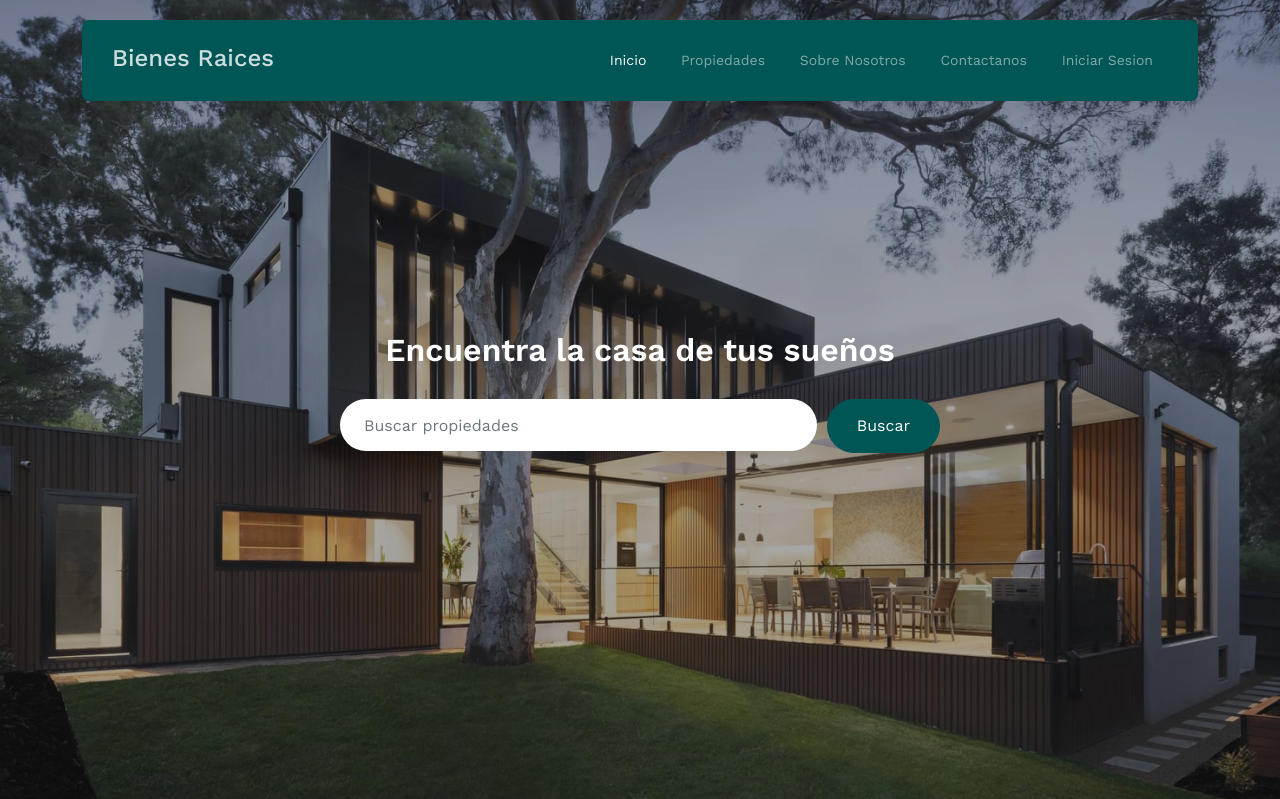
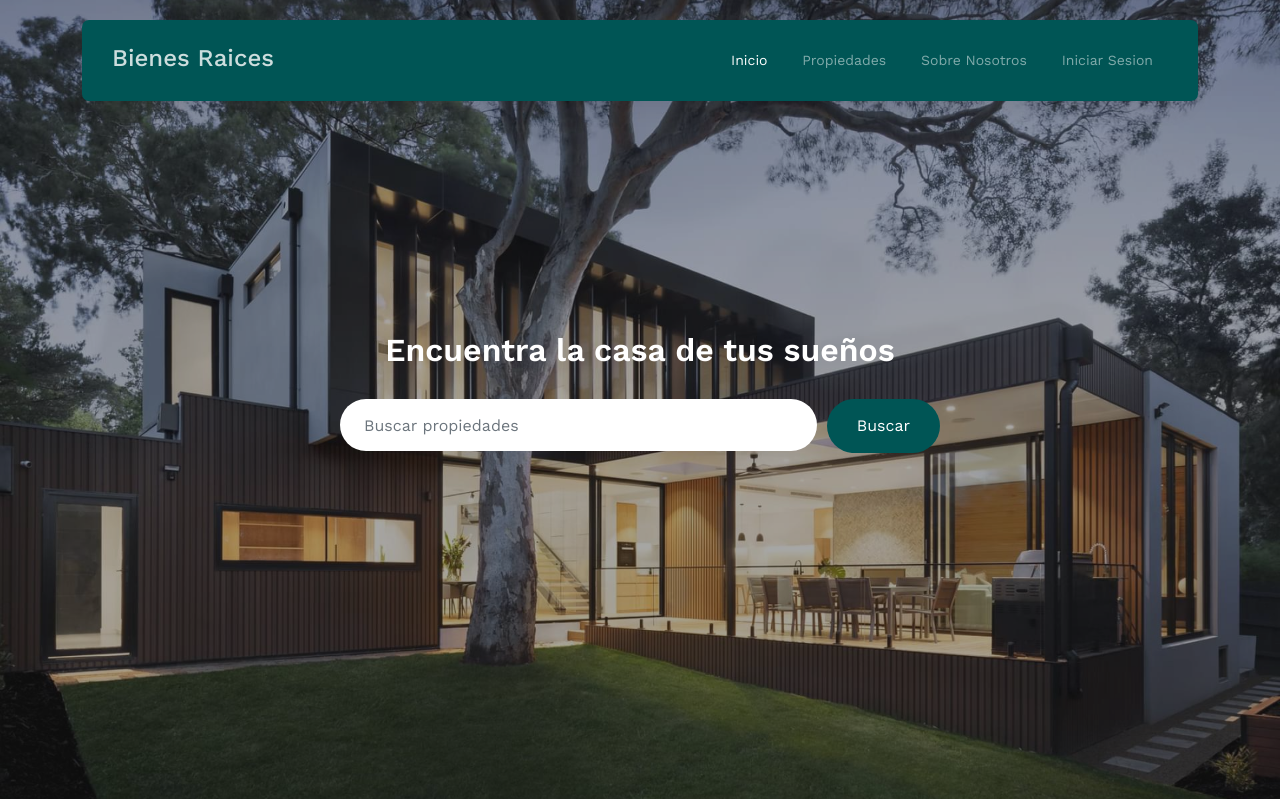
Before and after one commit to dariast03/bienes-raices-tec-web-2, a PHP site: page / in a window 1280 px wide. Shown: the top 799 px of the page. Run offline with PHP 8.4, Linux system fonts and the light colour scheme; data that the repository does not hold is empty; some web fonts are replaced.

Commit message:
modificacion en header

```diff
--- a/view/client/layout/header.php
+++ b/view/client/layout/header.php
@@ -60,7 +60,6 @@ session_start();
 						<li class="active"><a href="index.php">Inicio</a></li>
 						<li><a href="properties.php">Propiedades</a></li>
 						<li><a href="about.php">Sobre Nosotros</a></li>
-						<li><a href="contact.php">Contactanos</a></li>
 						<li><a href="<?php echo BASE_URL ?>/auth/login.php">Iniciar Sesion</a></li>
 					</ul>
 
```
